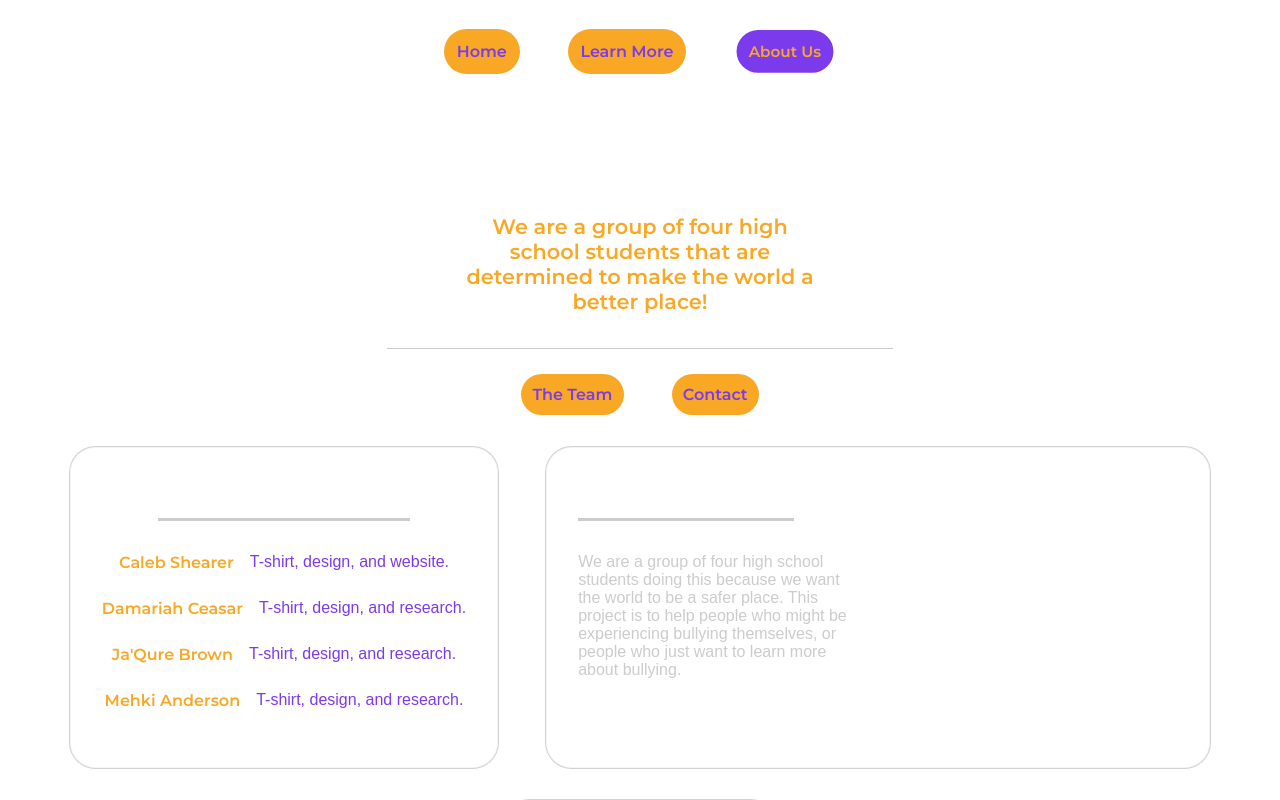
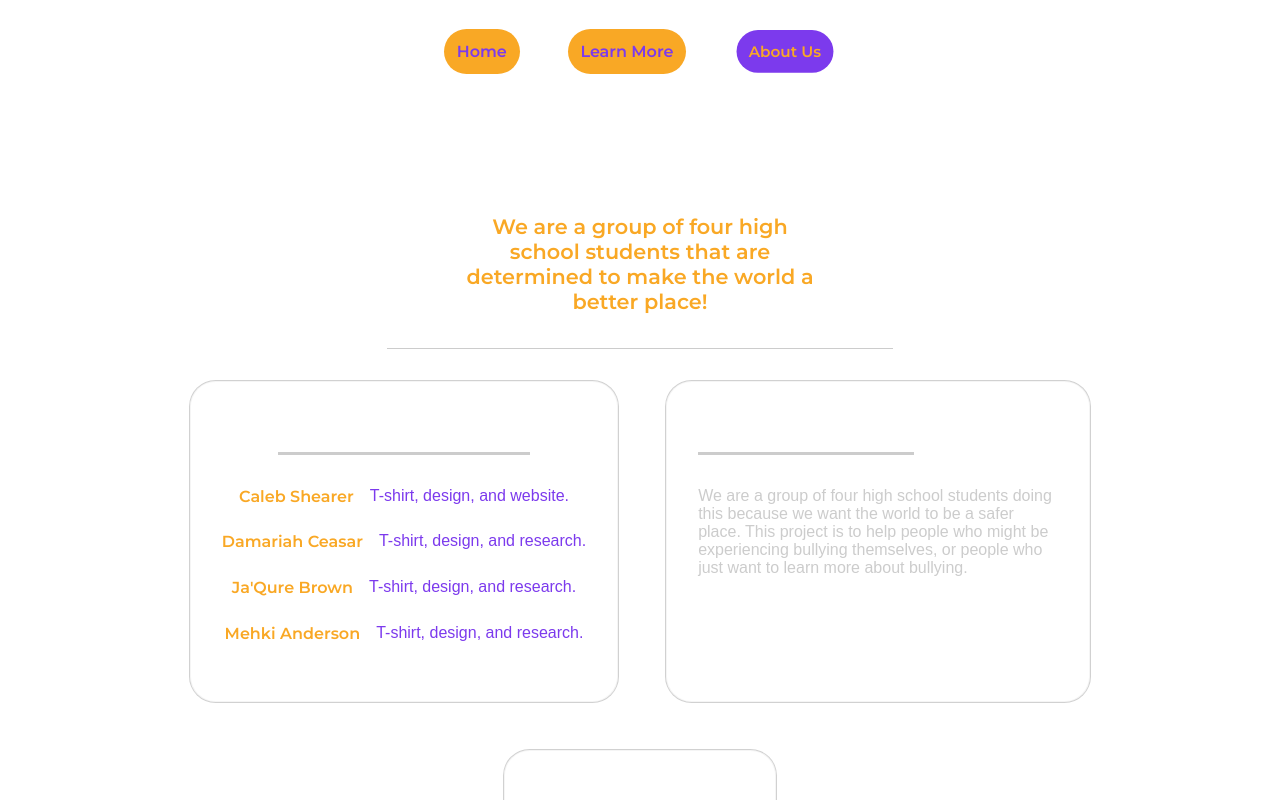
Before and after one commit to AnonymouslyFast/bullying-project, a SvelteKit app: page /about in a window 1280 px wide. Shown: the top 800 px of the page. Built offline with nearby package versions, Linux system fonts and the light colour scheme.

Commit message:
Edited the about page.

```diff
--- a/src/routes/about/+page.svelte
+++ b/src/routes/about/+page.svelte
@@ -1,5 +1,7 @@
 <script>
     import Navbar from "$lib/Navbar.svelte";
+    import {page} from "$app/state";
+    import {base} from "$app/paths";
 </script>
 
 <Navbar />
@@ -18,15 +20,8 @@
     </div>
 </div>
 
-<div id="nav">
-    <div id="nav-content">
-        <a id="nav-item" href="#team">The Team</a>
-        <a id="nav-item" href="#contact">Contact</a>
-    </div>
-</div>
-
 <div id="team-row">
-    <section id="team">
+    <section id="team" class:active={page.url.pathname === base + "/about#team"}>
         <div id="content">
             <h4>Meet The Team</h4>
 
@@ -37,7 +32,7 @@
                 </p>
             </div>
 
-            <div id="team-card">
+            <div  id="team-card">
                 <h5><a href="#">Damariah Ceasar</a></h5>
                 <p>
                     T-shirt, design, and research.
@@ -60,7 +55,7 @@
         </div>
     </section>
 
-    <section id="about">
+    <section class:active={page.url.pathname === base + "/about#team"} id="about">
         <div id="content">
             <h4>Who are we?</h4>
             <p>We are a group of four high school students doing this because we want the world to be
@@ -69,14 +64,16 @@
             </p>
         </div>
     </section>
+
+    <section class:active={page.url.pathname === base + "/about#contact"} id="contact">
+        <div id="content">
+            <h4>Contact us!</h4>
+            <a href="mailto:bullying@anonymouslyfast.com">bullying@anonymouslyfast.com</a>
+        </div>
+    </section>
 </div>
 
-<section id="contact">
-    <div id="content">
-        <h4>Contact us!</h4>
-        <a href="mailto:bullying@anonymouslyfast.com">bullying@anonymouslyfast.com</a>
-    </div>
-</section>
+
 
 <div id="copyright">
     <p>© 2025 <a href="#team">Group 1</a>. All rights reserved.</p>
@@ -126,40 +123,6 @@
         }
     }
 
-    #nav {
-        margin-top: 2%;
-        display: flex;
-        justify-self: center;
-        flex-direction: column;
-    }
-
-    #nav-content {
-        width: 100%;
-        display: flex;
-        flex-direction: row;
-        flex-wrap: wrap;
-        gap: 3rem;
-    }
-
-    #nav-item {
-        padding: 0.7rem;
-        background-color: #F9A825;
-        border-radius: 100vw;
-        color: #7c3aed;
-        transition: 0.3s linear all;
-        font-family: 'Montserrat', sans-serif;
-        font-weight: 600;
-        text-decoration: none;
-        &:hover {
-            background-color: #7c3aed;
-            scale: 98%;
-            color: #F9A825;
-        }
-        &:active {
-            scale: 95%;
-        }
-    }
-
     section {
         padding: 2rem;
         display: flex;
@@ -168,8 +131,8 @@
         border-radius: 2vw;
         width: fit-content;
         box-shadow:
-                rgba(204, 204, 204, 0.2) 0px 0px 0px 1px inset,
-                rgba(204, 204, 204, 0.9) 0px 0px 0px 1px;
+                rgba(204, 204, 204, 0.2) 0 0 0 1px inset,
+                rgba(204, 204, 204, 0.9) 0 0 0 1px;
 
         h4 {
             font-family: 'Montserrat', sans-serif;
@@ -248,7 +211,7 @@
     }
 
     #about {
-        width: 50%;
+        width: 30%;
         display: flex;
         flex-direction: column;
         h4 {
@@ -256,7 +219,7 @@
         }
         p {
             justify-self: left;
-            width: 45%;
+            width: 100%;
             text-align: left;
             font-family: 'Poppins', sans-serif;
             font-size: 1rem;
--- a/src/routes/learn/+page.svelte
+++ b/src/routes/learn/+page.svelte
@@ -159,8 +159,8 @@
         border-radius: 2vw;
         width: 60%;
         box-shadow:
-                rgba(204, 204, 204, 0.2) 0px 0px 0px 1px inset,
-                rgba(204, 204, 204, 0.9) 0px 0px 0px 1px;
+                rgba(204, 204, 204, 0.2) 0 0 0 1px inset,
+                rgba(204, 204, 204, 0.9) 0 0 0 1px;
     .content {
         h4 {
             font-family: 'Montserrat', sans-serif;
--- a/src/routes/main.css
+++ b/src/routes/main.css
@@ -17,7 +17,7 @@ body::before {
     text-align: center;
     position: relative;
     bottom: 1%;
-    margin-top: 3%;
+    margin-top: 2%;
     color: #cccccc;
     font-family: 'Poppins', sans-serif;
     font-size: 0.8rem;
```
